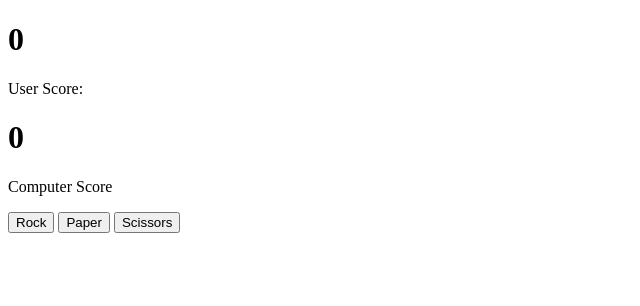
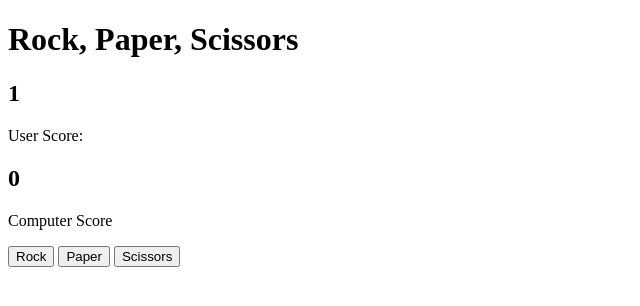
Before and after one commit to jamieolsen12/odin-rock-paper-scissors, a plain HTML site: page index.html in a window 1280 px wide. Both pictures are taken after a click on the button "Rock". Shown: the whole page, without its empty margins (0-640 px from the left). Drawn offline with Linux system fonts and the light colour scheme.

Commit message:
create appropriate divs before working on css properties to style page

```diff
--- a/app.js
+++ b/app.js
@@ -22,17 +22,20 @@ function getComputerChoice() {
 let userScore = 0;
 let computerScore = 0;
 
+// scoreboard variable to display userScore and computerScore
+let userScoreDisplay = document.querySelector('.user-score-number');
+let computerScoreDisplay = document.querySelector('.computer-score-number');
+
 
 // add event listen to each button to start a round when the user selects a button,
 // and use the button text as user choice
 let rpsButtons = document.querySelectorAll(".choice-buttons .choice-button");
-console.log(rpsButtons);
-
 
 rpsButtons.forEach((button) => {
     button.addEventListener('click', () => {
         userChoice = button.textContent.toLowerCase();
         game();
+        updateScoreboard();
         checkWinner();
     })
 })
@@ -95,6 +98,8 @@ function playRound(userChoice, computerChoice) {
     }
 }
 
+
+// Check if either user or computer have 5 points, if so, declare winner, reset scores to 0
 function checkWinner() {
     if (userScore >= 5) {
         console.log("Game over. You win!!");
@@ -107,3 +112,9 @@ function checkWinner() {
         computerScore = 0;
     }
 }
+
+
+function updateScoreboard() {
+    userScoreDisplay.textContent = String(userScore);
+    computerScoreDisplay.textContent = String(computerScore);
+}
--- a/index.html
+++ b/index.html
@@ -9,15 +9,21 @@
 </head>
 <body>
 
+    <header class="header">
+        <h1>Rock, Paper, Scissors</h1>
+    </header>
+    <main class="main">
+
+
         <div class="scoreboard">
 
             <div class="user-score-box">
-            <h1 class="user-score-number">0</h1>
+                <h2 class="user-score-number">0</h2>
                 <p>User Score:</p>
             </div>
 
             <div class="computer-score-box">
-            <h1 class="computer-score-number">0</h1>
+                <h2 class="computer-score-number">0</h2>
                 <p>Computer Score</p>
             </div>
         </div>
@@ -29,7 +35,7 @@
             <button class="scissors-button choice-button">Scissors</button>
         </div>
 
-
+    </main>
 
     <script src="app.js"></script>
 </body>
```
Lines whose indentation alone changed are shown as unchanged.
